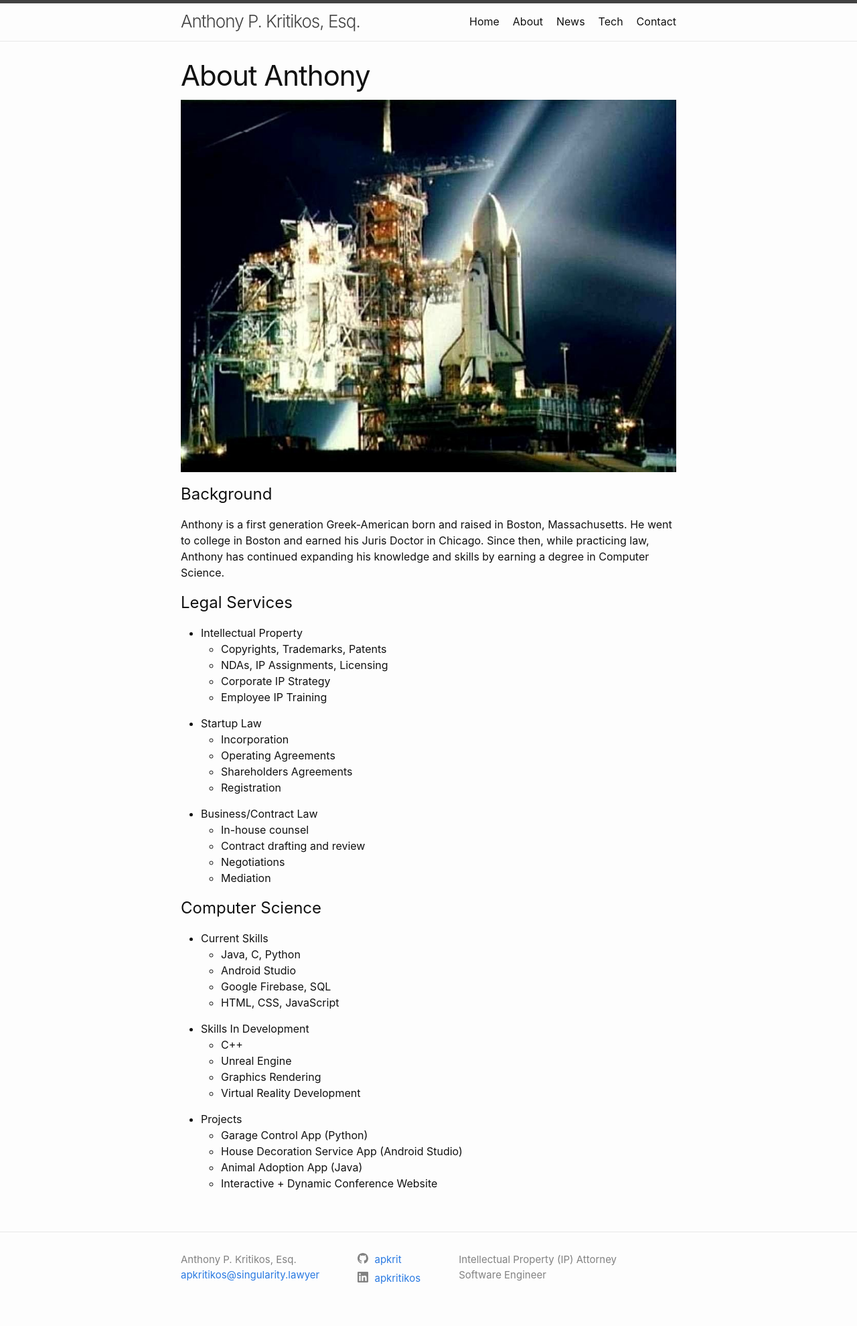
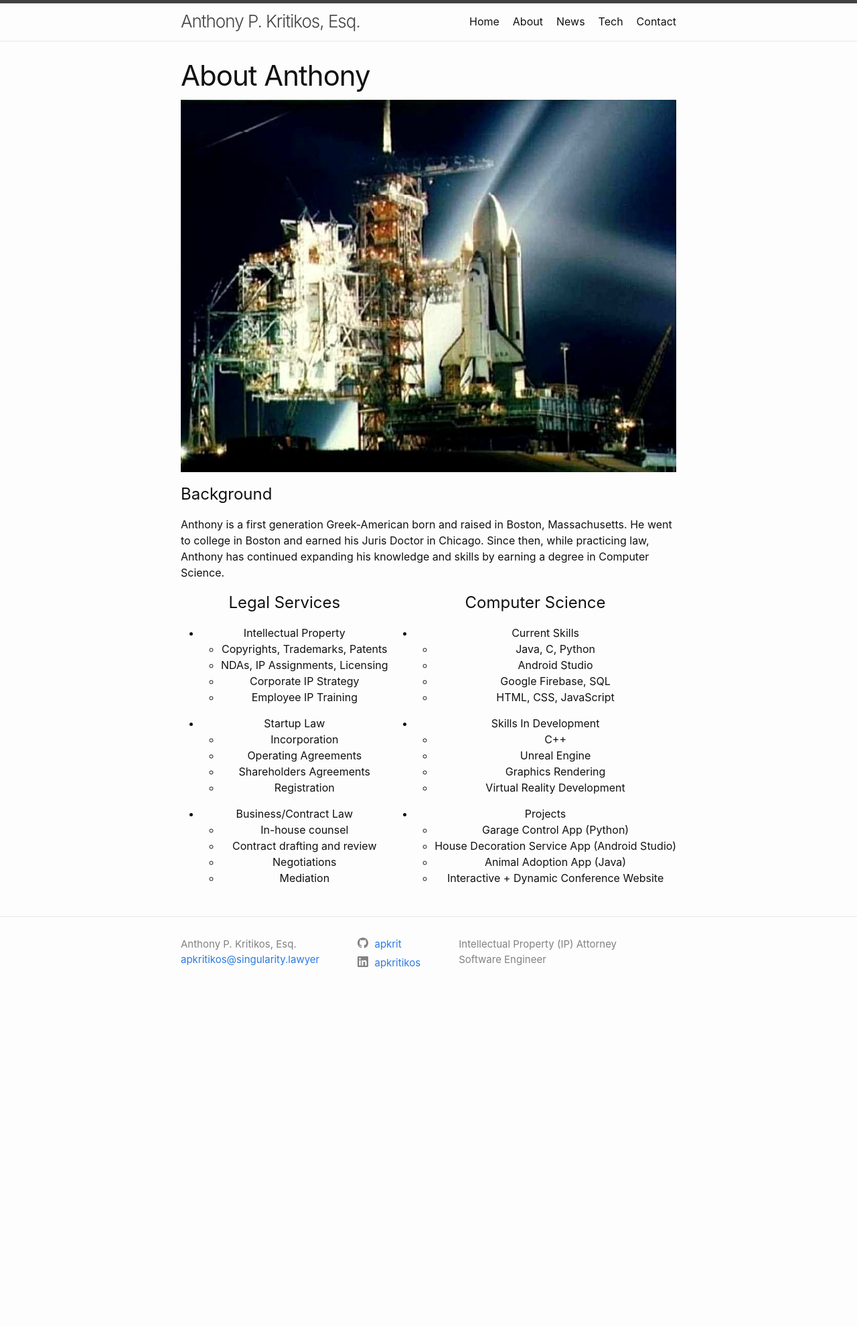
Before and after one commit to apkrit/apkrit.github.io, a Jekyll site: the page built from about.md, in a window 1280 px wide. Shown: the whole page at 67% size. Built offline with Jekyll 4.4.1, drawn with Linux system fonts in a browser that asks for light colours; after the commit the page ends 1509 px from its top, so only the background shows below that.

Commit message:
Split legal and cs into cols on about

```diff
--- a/_sass/minima/_layout.scss
+++ b/_sass/minima/_layout.scss
@@ -144,6 +144,16 @@
 
 .form-control {
   width: 100%;
+}
+
+.legalcol {
+  float:left;
+  text-align: center;
+}
+
+.cscol {
+  float:right;
+  text-align: center;
 }
 
 /**
--- a/about.md
+++ b/about.md
@@ -12,6 +12,7 @@ permalink: /about
 
 <p>Anthony is a first generation Greek-American born and raised in Boston, Massachusetts. He went to college in Boston and earned his Juris Doctor in Chicago. Since then, while practicing law, Anthony has continued expanding his knowledge and skills by earning a degree in Computer Science.</p>
 
+<div class="legalcol">
 <h1>Legal Services</h1>
 <ul>
   <li>Intellectual Property</li>
@@ -36,7 +37,9 @@ permalink: /about
     <li>Mediation</li>
   </ul>
 </ul>
+</div>
 
+<div class="cscol">
 <h1>Computer Science</h1>
 <ul>
   <li>Current Skills</li>
@@ -61,3 +64,4 @@ permalink: /about
     <li>Interactive + Dynamic Conference Website</li>
   </ul>
 </ul>
+</div>
```
